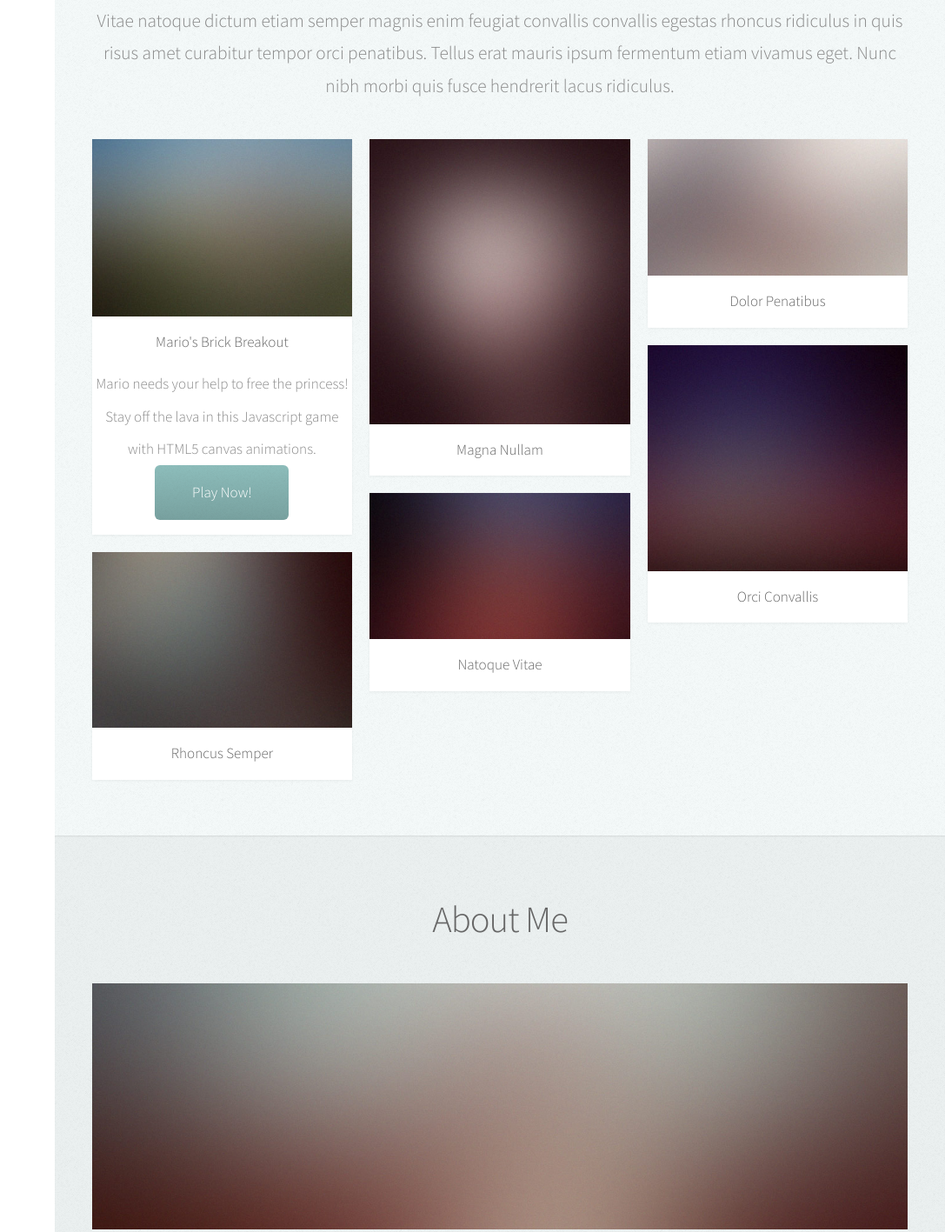
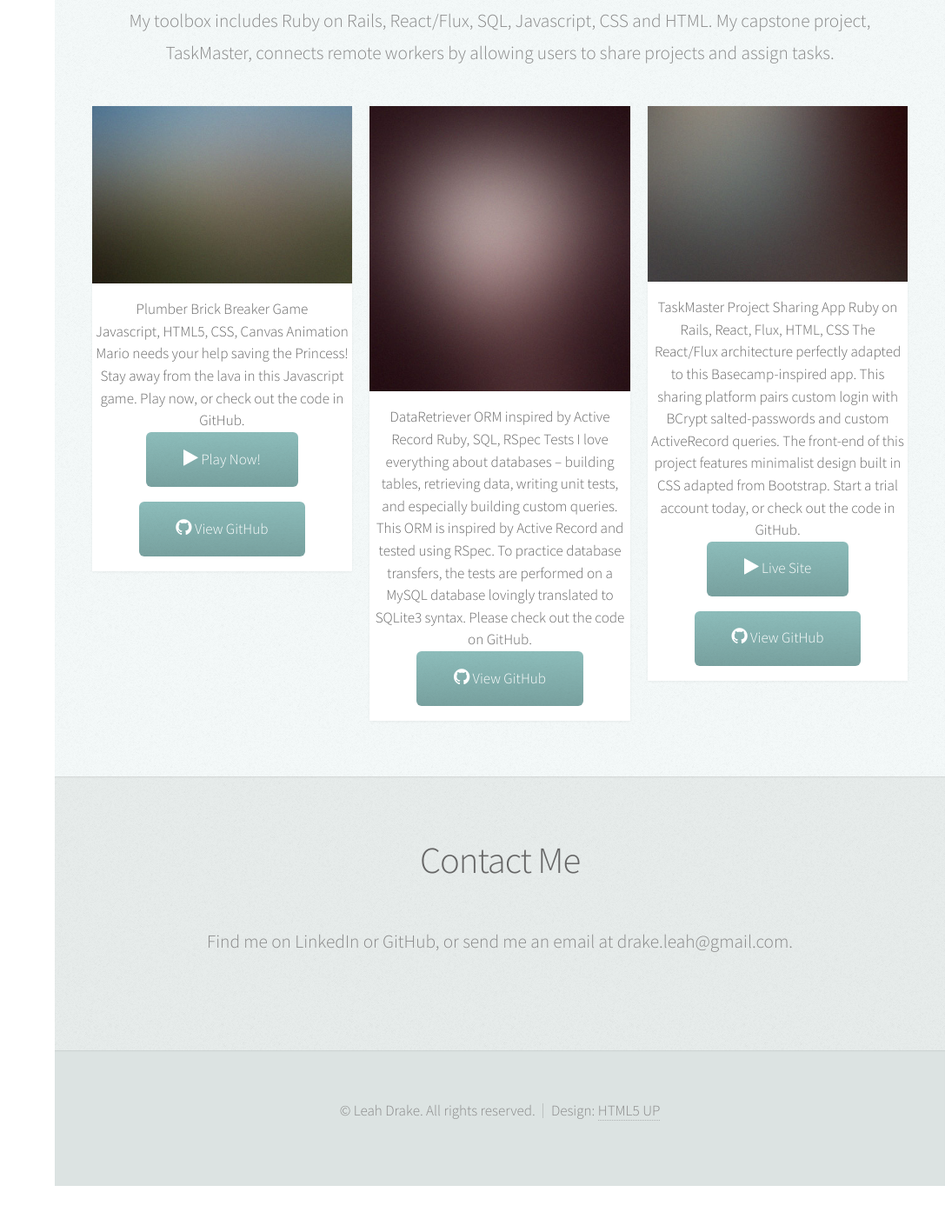
Before and after one commit to lbdrake/portfolio-website, a plain HTML site: page index.html in a window 1280 px wide. Shown: the part 939-2356 px from the top of the page at 87% size, without its empty margins (193-1280 px from the left). After the commit the page ends 2303 px from the top, so only its background shows below. Drawn offline with Linux system fonts and the light colour scheme.

Commit message:
Add projects to porfolio and deleted About section

```diff
--- a/index.html
+++ b/index.html
@@ -99,25 +99,27 @@
 								<h2>Portfolio</h2>
 							</header>
 
-							<p>Vitae natoque dictum etiam semper magnis enim feugiat convallis convallis
-							egestas rhoncus ridiculus in quis risus amet curabitur tempor orci penatibus.
-							Tellus erat mauris ipsum fermentum etiam vivamus eget. Nunc nibh morbi quis
-							fusce hendrerit lacus ridiculus.</p>
+							<p>
+								My toolbox includes Ruby on Rails, React/Flux, SQL, Javascript,
+								CSS and HTML. My capstone project, TaskMaster, connects remote
+								workers by allowing users to share projects and assign tasks.
+							</p>
 
 							<div class="row">
 								<div class="4u 12u$(mobile)">
 									<article class="item">
 										<a href="#portfolio" class="image fit"><img src="images/pic02.jpg" alt="" /></a>
 										<header>
-											<h3>Mario's Brick Breakout</h3>
-										<p>Mario needs your help to free the princess! Stay off the lava in this Javascript game with HTML5 canvas animations.</p>
-										<a href="#portfolio" class="button scrolly">Play Now!</a>
-										</header>
-									</article>
-									<article class="item">
-										<a href="#" class="image fit"><img src="images/pic03.jpg" alt="" /></a>
-										<header>
-											<h3>Rhoncus Semper</h3>
+											<h3>Plumber Brick Breaker Game</h3>
+											<h4>Javascript, HTML5, CSS, Canvas Animation
+											Mario needs your help saving the Princess! Stay away from
+											the lava in this Javascript game. Play now, or check out
+											the code in GitHub.
+										</h4>
+										<a href="#portfolio" class="button scrolly"><span class="icon fa-play"> Play Now!</span></a>
+									<p>
+										<a href="#portfolio" class="button scrolly"><span class="icon fa-github"> View GitHub</span></a>
+									</p>
 										</header>
 									</article>
 								</div>
@@ -125,28 +127,27 @@
 									<article class="item">
 										<a href="#" class="image fit"><img src="images/pic04.jpg" alt="" /></a>
 										<header>
-											<h3>Magna Nullam</h3>
-										</header>
-									</article>
-									<article class="item">
-										<a href="#" class="image fit"><img src="images/pic05.jpg" alt="" /></a>
-										<header>
-											<h3>Natoque Vitae</h3>
+											<h3>DataRetriever ORM inspired by Active Record
+												Ruby, SQL, RSpec Tests
+												I love everything about databases – building tables, retrieving data, writing unit tests, and especially building custom queries. This ORM is inspired by Active Record and tested using RSpec. To practice database transfers, the tests are performed on a MySQL database lovingly translated to SQLite3 syntax. Please check out the code on GitHub.
+												</h3>
+												<a href="#portfolio" class="button scrolly"><span class="icon fa-github"> View GitHub</span></a>
+
 										</header>
 									</article>
 								</div>
 								<div class="4u$ 12u$(mobile)">
 									<article class="item">
-										<a href="#" class="image fit"><img src="images/pic06.jpg" alt="" /></a>
+										<a href="#" class="image fit"><img src="images/pic03.jpg" alt="" /></a>
 										<header>
-											<h3>Dolor Penatibus</h3>
-										</header>
-									</article>
-									<article class="item">
-										<a href="#" class="image fit"><img src="images/pic07.jpg" alt="" /></a>
-										<header>
-											<h3>Orci Convallis</h3>
-										</header>
+											<h3>TaskMaster Project Sharing App
+												Ruby on Rails, React, Flux, HTML, CSS
+												The React/Flux architecture perfectly adapted to this Basecamp-inspired app. This sharing platform pairs custom login with BCrypt salted-passwords and custom ActiveRecord queries. The front-end of this project features minimalist design built in CSS adapted from Bootstrap. Start a trial account today, or check out the code in GitHub.
+												</h3>
+												<a href="#portfolio" class="button scrolly"><span class="icon fa-play"> Live Site</span></a>
+												<p>
+												<a href="#portfolio" class="button scrolly"><span class="icon fa-github"> View GitHub</span></a>
+												</p>
 									</article>
 								</div>
 							</div>
@@ -154,38 +155,16 @@
 						</div>
 					</section>
 
-				<!-- About Me -->
-					<section id="about" class="three">
-						<div class="container">
-
-							<header>
-								<h2>About Me</h2>
-							</header>
-
-							<a href="#" class="image featured"><img src="images/pic08.jpg" alt="" /></a>
-
-							<p>Tincidunt eu elit diam magnis pretium accumsan etiam id urna. Ridiculus
-							ultricies curae quis et rhoncus velit. Lobortis elementum aliquet nec vitae
-							laoreet eget cubilia quam non etiam odio tincidunt montes. Elementum sem
-							parturient nulla quam placerat viverra mauris non cum elit tempus ullamcorper
-							dolor. Libero rutrum ut lacinia donec curae mus vel quisque sociis nec
-							ornare iaculis.</p>
-
-						</div>
-					</section>
 
 				<!-- Contact -->
 					<section id="contact" class="four">
 						<div class="container">
 
 							<header>
-								<h2>Contact</h2>
+								<h2>Contact Me</h2>
 							</header>
 
-							<p>Elementum sem parturient nulla quam placerat viverra
-							mauris non cum elit tempus ullamcorper dolor. Libero rutrum ut lacinia
-							donec curae mus. Eleifend id porttitor ac ultricies lobortis sem nunc
-							orci ridiculus faucibus a consectetur. Porttitor curae mauris urna mi dolor.</p>
+							<p>Find me on LinkedIn or GitHub, or send me an email at drake.leah@gmail.com. </p>
 
 						</div>
 					</section>
```
